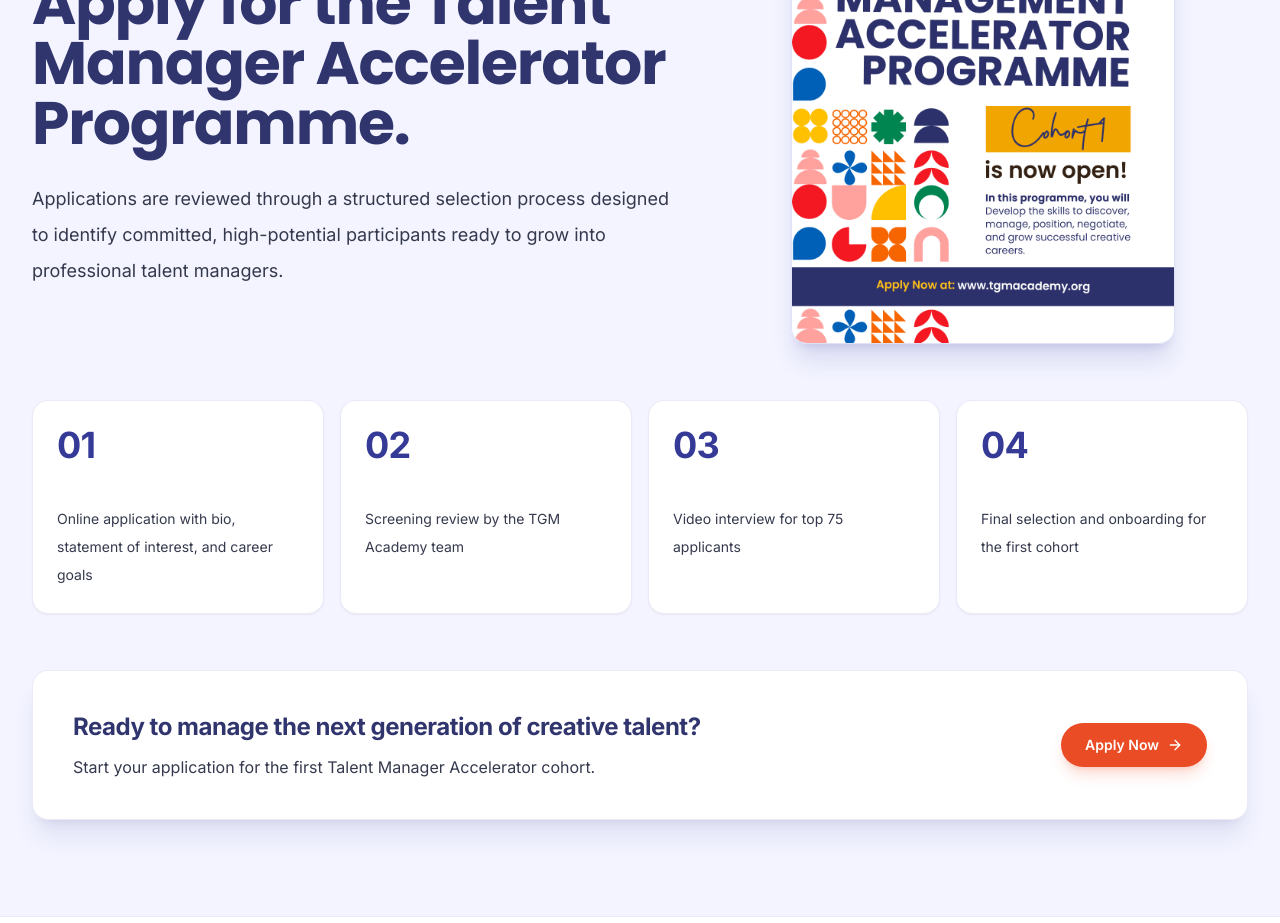
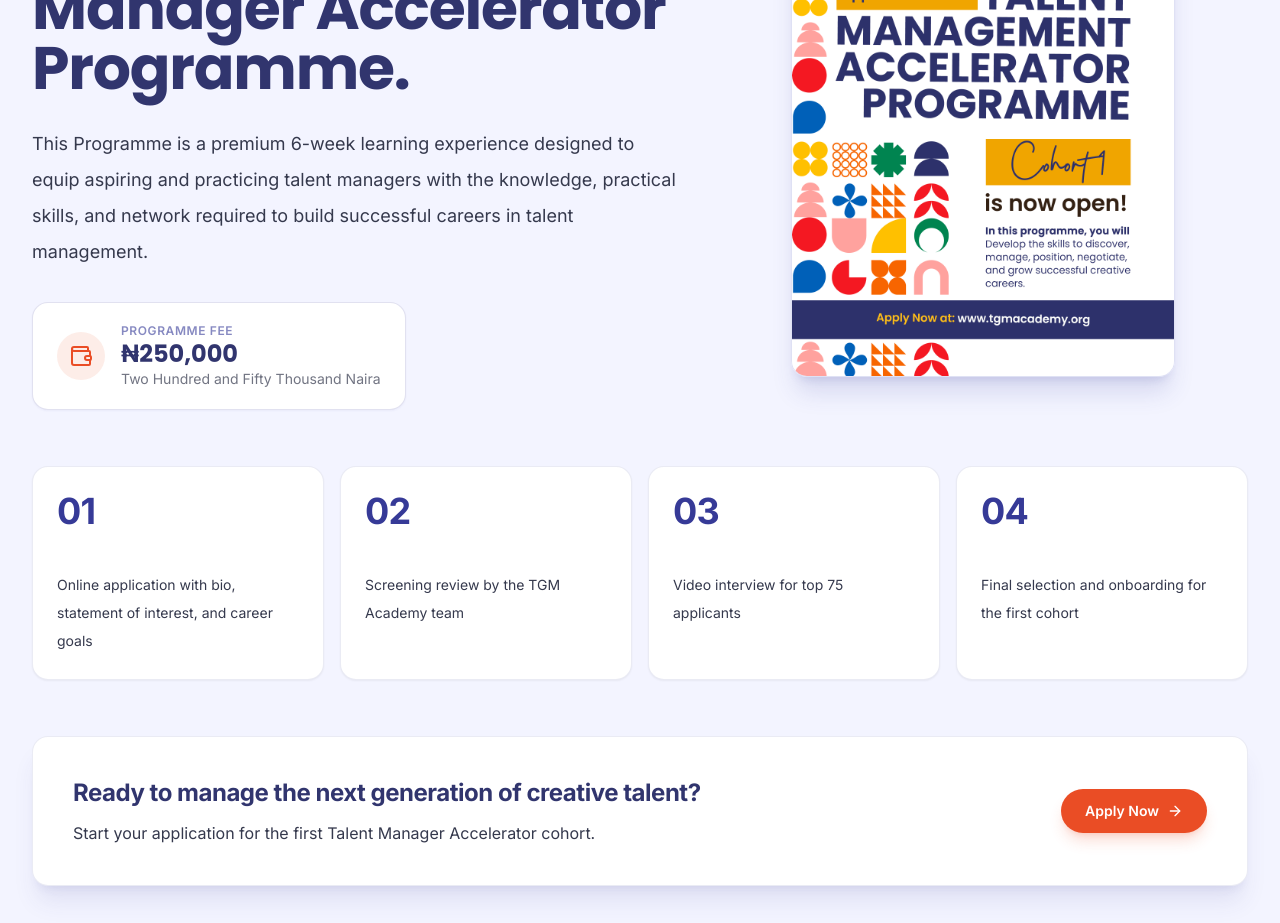
Before and after one commit to DebbyIfy/tgm-creative, a React (Vite) app: page / in a window 1280 px wide. Shown: the part 5500-6423 px from the top of the page. Built offline with nearby package versions, Linux system fonts and the light colour scheme.

Commit message:
Update Apply section copy and add Programme Fee card

```diff
--- a/src/TgmAcademyWebsite.jsx
+++ b/src/TgmAcademyWebsite.jsx
@@ -1,5 +1,5 @@
 import { useState, useEffect, useRef } from "react";
-import { ArrowRight, CalendarDays, CheckCircle2, GraduationCap, Handshake, Menu, Sparkles, UsersRound, X } from "lucide-react";
+import { ArrowRight, CalendarDays, CheckCircle2, GraduationCap, Handshake, Menu, Sparkles, UsersRound, Wallet, X } from "lucide-react";
 import { motion, useInView } from "framer-motion";
 import heroImage from "./images/hero-image.png";
 import logoBlue from "./images/tgma-logo-coloured.png";
@@ -474,8 +474,24 @@ export default function TgmAcademyWebsite() {
                 Apply for the Talent Manager Accelerator Programme.
               </motion.h2>
               <motion.p variants={fadeUp} className="mt-7 text-lg leading-9 text-[#35394D]">
-                Applications are reviewed through a structured selection process designed to identify committed, high-potential participants ready to grow into professional talent managers.
+                This Programme is a premium 6-week learning experience designed to equip aspiring and practicing talent managers with the knowledge, practical skills, and network required to build successful careers in talent management.
               </motion.p>
+
+              <motion.div
+                variants={fadeUp}
+                className="mt-8 inline-flex items-center gap-4 rounded-2xl border border-[#363A97]/15 bg-white px-6 py-5 shadow-sm shadow-[#363A97]/5"
+              >
+                <div className="flex h-12 w-12 shrink-0 items-center justify-center rounded-full bg-[#EA4D25]/10">
+                  <Wallet className="h-6 w-6 text-[#EA4D25]" />
+                </div>
+                <div>
+                  <p className="text-xs font-semibold uppercase tracking-wider text-[#363A97]/60">Programme Fee</p>
+                  <p className="text-2xl font-bold leading-tight text-[#31356E]" style={{ fontFamily: "Poppins, Inter, ui-sans-serif, system-ui" }}>
+                    ₦250,000
+                  </p>
+                  <p className="text-sm text-[#35394D]/70">Two Hundred and Fifty Thousand Naira</p>
+                </div>
+              </motion.div>
             </motion.div>
 
             <motion.div
```
